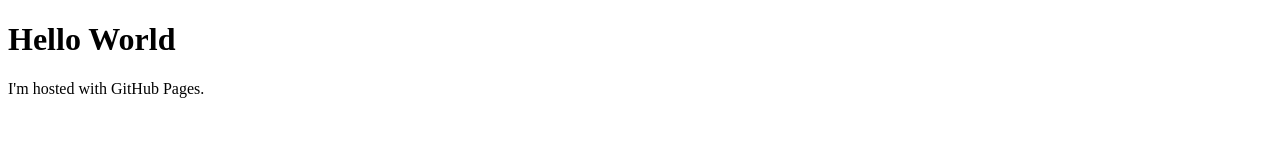
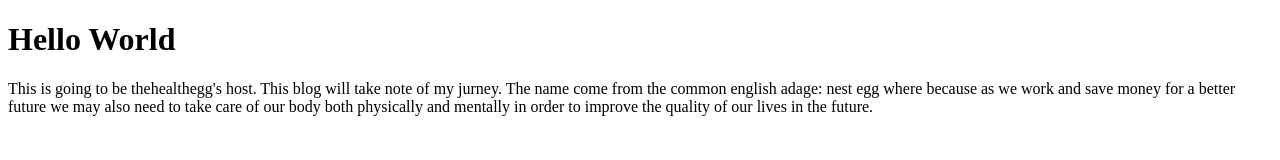
Before and after one commit to thehealthegg/thehealthegg.github.io, a plain HTML site: page index.html in a window 1280 px wide. Drawn offline with Linux system fonts and the light colour scheme.

Commit message:
Update index.html

```diff
--- a/index.html
+++ b/index.html
@@ -2,6 +2,9 @@
 <html>
 <body>
 <h1>Hello World</h1>
-<p>I'm hosted with GitHub Pages.</p>
+<p>This is going to be thehealthegg's host. This blog will take note of my jurney. The name come from the common english adage: nest egg where
+    because as we work and save money for a better future we may also need to take care of our body both physically and mentally in order to improve
+    the quality of our lives in the future.
+</p>
 </body>
 </html>
```
